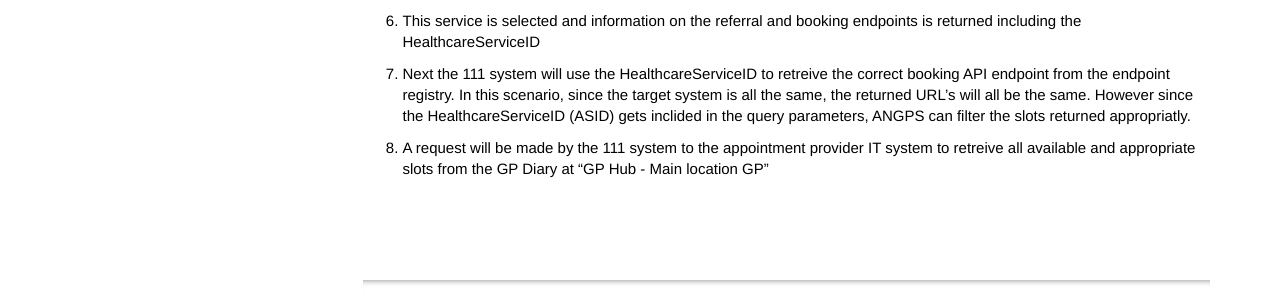
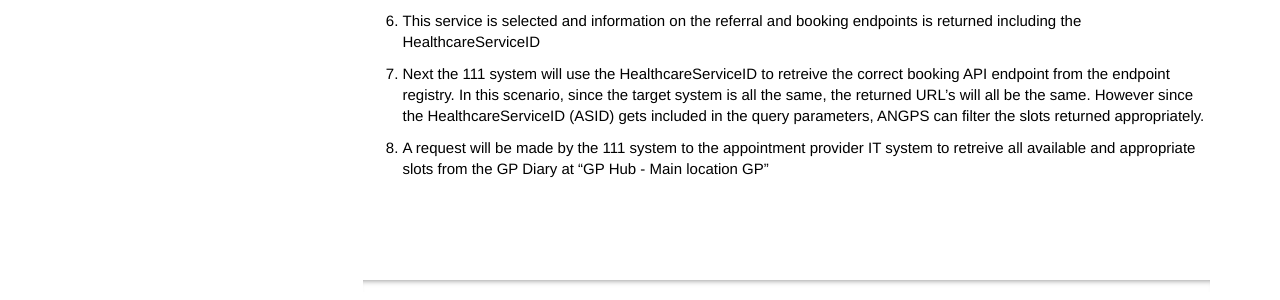
Before and after one commit to nhsd-a2si/docs-uec-appts, a Jekyll site: the page built from _pages/functional_spec/dos/dos_wfexample.md, in a window 1280 px wide and 900 px high, scrolled down 1647 px. Shown: the part 398-698 px from the top of the window. Built offline with Jekyll 4.4.1, drawn with Linux system fonts in a browser that asks for light colours; nearby versions of some CDN libraries.

Commit message:
Update dos_wfexample.md

```diff
--- a/_pages/functional_spec/dos/dos_wfexample.md
+++ b/_pages/functional_spec/dos/dos_wfexample.md
@@ -87,5 +87,5 @@ Once all the above is understood we can walk through a typical booking scenario
 5. The DoS returns a ranked list of services. The top service is the service named "GP Hub - Main location GP"
 6. This service is selected and information on the referral and booking endpoints is returned including the HealthcareServiceID
 7. Next the 111 system will use the HealthcareServiceID to retreive the correct booking API endpoint from the endpoint registry.
-In this scenario, since the target system is all the same, the returned URL's will all be the same. However since the HealthcareServiceID (ASID) gets inclided in the query parameters, ANGPS can filter the slots returned appropriatly.
+In this scenario, since the target system is all the same, the returned URL's will all be the same. However since the HealthcareServiceID (ASID) gets included in the query parameters, ANGPS can filter the slots returned appropriately.
 8. A request will be made by the 111 system to the appointment provider IT system to retreive all available and appropriate slots from the GP Diary at "GP Hub - Main location GP"
```
